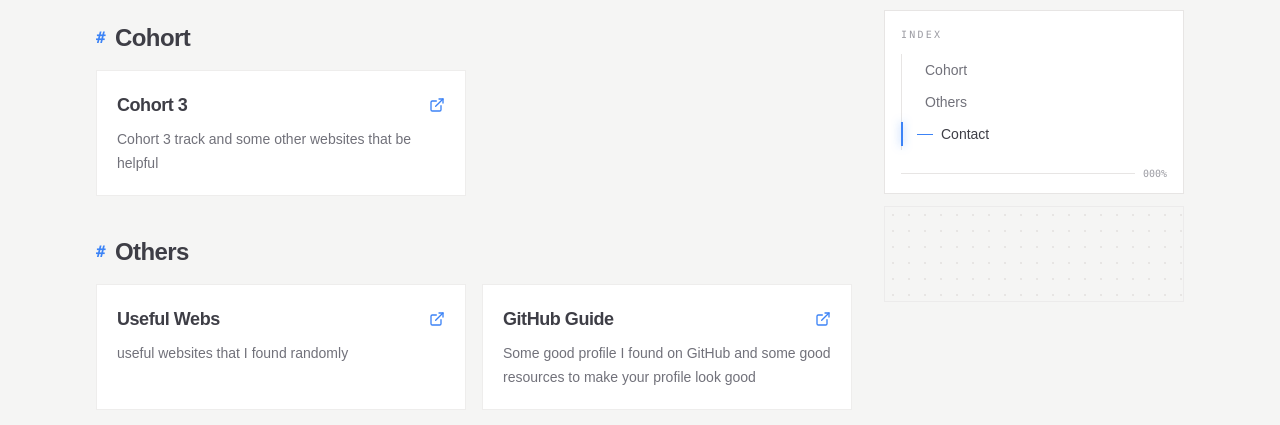
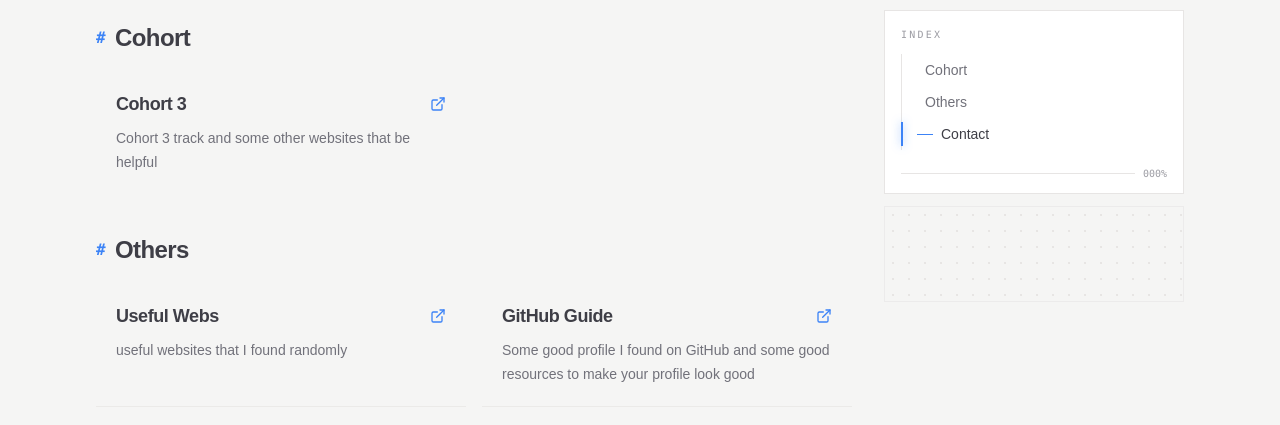
Before and after one commit to Itzsoham/portfolio, a Next.js app: page /resources in a window 1280 px wide. Shown: the part 370-795 px from the top of the page. Built offline with nearby package versions, Linux system fonts and the light colour scheme; no server answers; a web font is replaced by a local one.

Commit message:
feat: create ResourcesCard component with hover-activated corner accents

```diff
--- a/components/cards/ExperienceRow.tsx
+++ b/components/cards/ExperienceRow.tsx
@@ -14,10 +14,14 @@ const ExperienceRow = ({ entry }: { entry: ExperienceEntry }) => {
     entry;
 
   return (
-    <div className="group relative grid grid-cols-1 gap-x-6 gap-y-2 border-b border-border/70 p-5 transition-colors hover:bg-muted/15 last:border-b-0 sm:grid-cols-[136px_1fr]">
+    <div className="group relative grid grid-cols-1 gap-x-6 gap-y-2 border-b border-border/70 p-5 transition-colors hover:bg-muted/5 last:border-b-0 sm:grid-cols-[136px_1fr]">
       {/* Hover corner borders: Top-Left & Bottom-Right */}
       <span aria-hidden className="pointer-events-none absolute top-0 left-0 size-3 border-t-2 border-l-2 border-accent opacity-0 transition-opacity duration-200 group-hover:opacity-100" />
       <span aria-hidden className="pointer-events-none absolute bottom-0 right-0 size-3 border-b-2 border-r-2 border-accent opacity-0 transition-opacity duration-200 group-hover:opacity-100" />
+      {/* Added missing top-right corner */}
+      <span aria-hidden className="pointer-events-none absolute top-0 right-0 size-3 border-t-2 border-r-2 border-accent opacity-0 transition-opacity duration-200 group-hover:opacity-100" />
+      {/* Added missing bottom-left corner */}
+      <span aria-hidden className="pointer-events-none absolute bottom-0 left-0 size-3 border-b-2 border-l-2 border-accent opacity-0 transition-opacity duration-200 group-hover:opacity-100" />
 
       <div className="font-mono text-xs text-muted-foreground">
         <div className="tabular-nums">
--- a/components/cards/ResourcesCard.tsx
+++ b/components/cards/ResourcesCard.tsx
@@ -14,7 +14,7 @@ export default function ResourcesCard({
   return (
     <Link
       href={link}
-      className="group relative block w-full border border-border/70 bg-card p-5 transition-colors hover:bg-muted/15"
+      className="group relative block w-full border-b border-border/70 p-5 transition-colors hover:bg-muted/15 last:border-b-0"
       {...rest}
       target="_blank"
       rel="noopener noreferrer"
```
